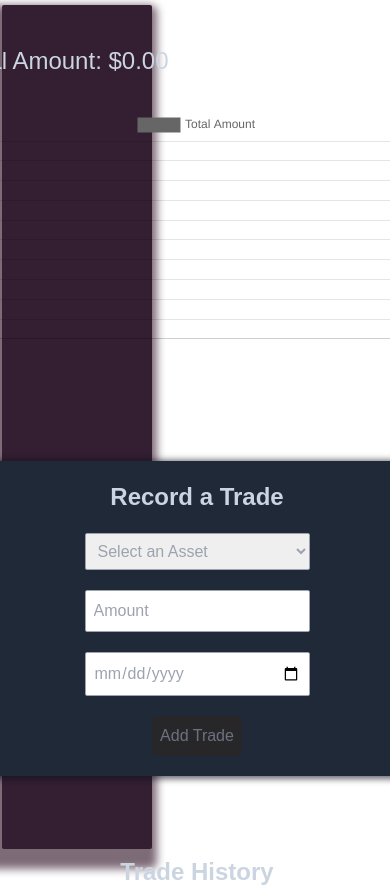
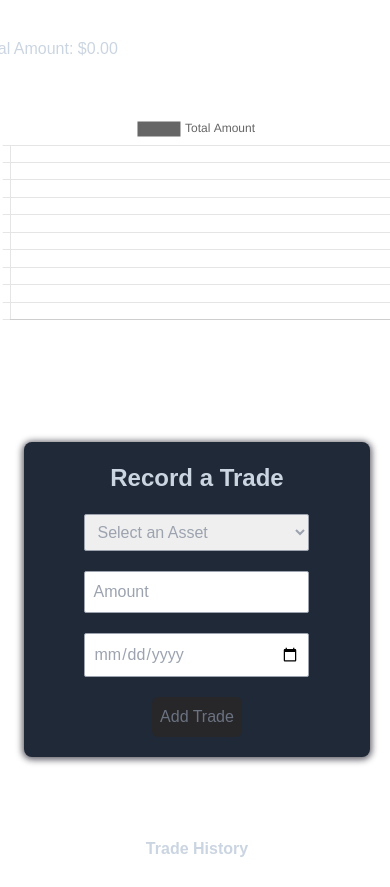
Before and after one commit to Dawnzy233/tradermeu, a Next.js app: page / in a window 390 px wide. Shown: the top 887 px of the page. Built offline with nearby package versions, Linux system fonts and the light colour scheme.

Commit message:
responsive styling added for mobile screens

```diff
--- a/app/components/Graph.tsx
+++ b/app/components/Graph.tsx
@@ -106,7 +106,7 @@ const Graph = () => {
 
   return (
     <div className='graph-container w-[70vh] m-auto h-[100vh] flex flex-col items-center p-10'>
-      <h2 className='text-2xl text-slate-300 mb-8 self-start'>Total Amount: ${totalAmount.toFixed(2)}</h2>
+      <h2 className='total-amount text-2xl text-slate-300 mb-8 self-start'>Total Amount: ${totalAmount.toFixed(2)}</h2>
       <div className='graph w-full flex-grow flex items-center justify-center mb-8'>
         <Line
           data={data}
@@ -183,7 +183,7 @@ const Graph = () => {
         </div>
       </div>
       <div className='trade-history relative  w-[90%] min-h-[500px] flex flex-col items-center mt-20' >
-        <h2 className='text-2xl font-semibold text-slate-300 mb-5 text-center sticky top-0'>Trade History</h2>
+        <h2 className='tradehistory-titletext-2xl font-semibold text-slate-300 mb-5 text-center sticky top-0'>Trade History</h2>
         <table className='min-w-full  bg-gray-800 text-gray-300 text-center mt-10'>
           <thead>
             <tr>
--- a/app/globals.css
+++ b/app/globals.css
@@ -72,6 +72,8 @@ body {
 .trade-form
 {
   box-shadow: 0px 1px 6px 2px rgba(17, 14, 28, 0.633);
+  width: 90%;
+  max-width: 450px;
 }
 
 /*trade-history*/
@@ -82,3 +84,73 @@ body {
 .trade-history::-webkit-scrollbar {
   display: none; /* For Chrome, Safari, and Opera */
 }
+
+.graph-container {
+  padding: 5%;
+}
+
+@media (max-width: 768px) {
+  .trade-form-container {
+    flex-direction: column;
+    align-items: center;
+  }
+  .trade-history {
+    min-height: auto;
+  }
+}
+
+/* Mobile Styles */
+@media (max-width: 768px) {
+  .leftnavbar {
+    display: none;
+  }
+
+  .total-amount{
+    font-size: medium;
+    text-align: center;
+    padding-left: 2rem;
+  }
+}
+
+/* Tablet Styles */
+@media (max-width: 900px) {
+    body {
+        font-size: 16px;
+    }
+    .container {
+        flex-direction: row;
+        padding: 20px;
+    }
+
+    .trade-form-container
+    {
+      width: 80%;
+      padding-left: 10px;
+      padding-right: 10px;
+    }
+
+    .trade-history
+    {
+      width: 80%;
+      padding-bottom: 30px;
+    }
+
+    .graph
+    {
+      width: 90%;
+      padding-left: 10px;
+      padding-right: 10px;
+      margin-top: 1rem;
+    }
+}
+
+/* Desktop Styles */
+@media (min-width: 901px) {
+    body {
+        font-size: 18px;
+    }
+    .container {
+        flex-direction: row;
+        padding: 30px;
+    }
+}
```
